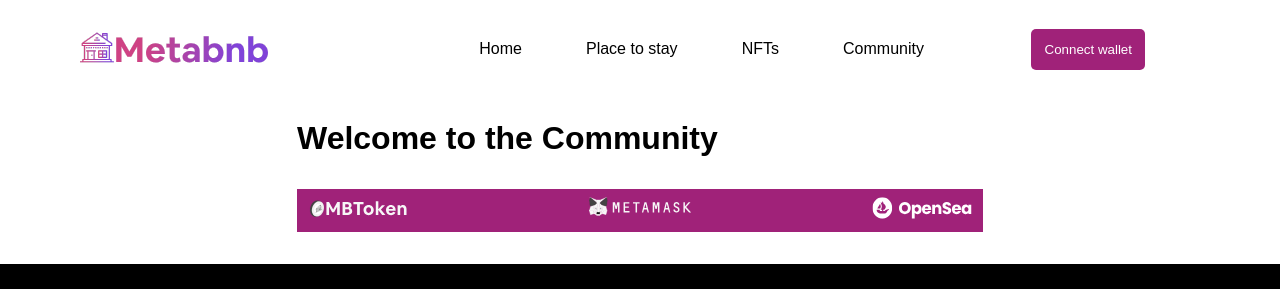
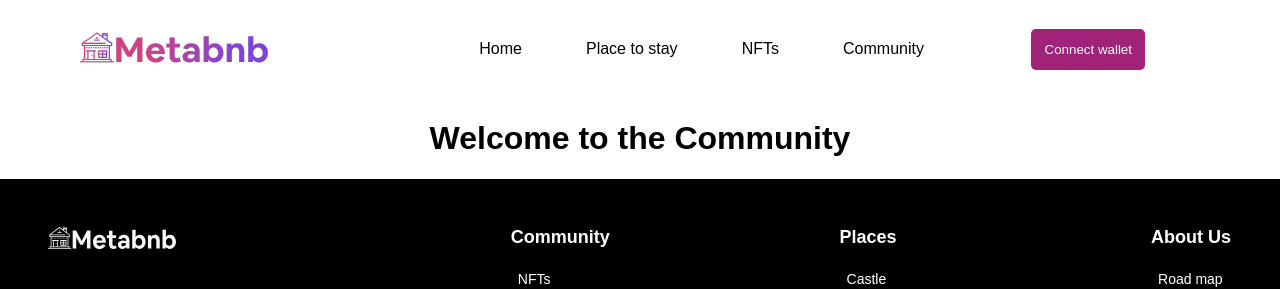
Before and after one commit to wonuola-y/Metabnd, a React (Create React App) app: page /Community in a window 1280 px wide. Shown: the top 289 px of the page. Built offline with nearby package versions, Linux system fonts and the light colour scheme; a web font is replaced by a local one.

Commit message:
Update Community.jsx

```diff
--- a/src/components/Community.jsx
+++ b/src/components/Community.jsx
@@ -5,7 +5,7 @@ function Community() {
   return (
     <div>
       <h1>Welcome to the Community</h1>
-      <Strip />
+
     </div>
   );
 }
```
